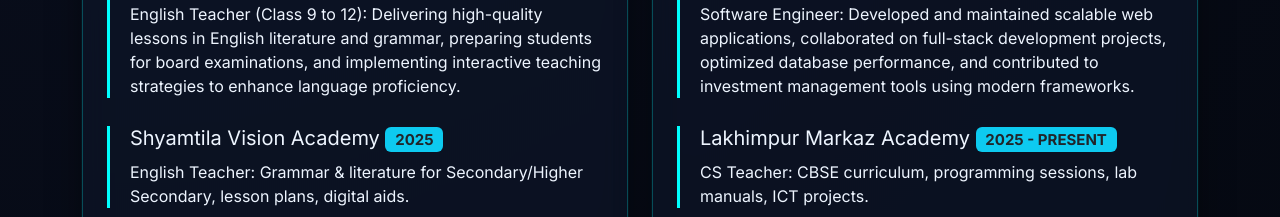
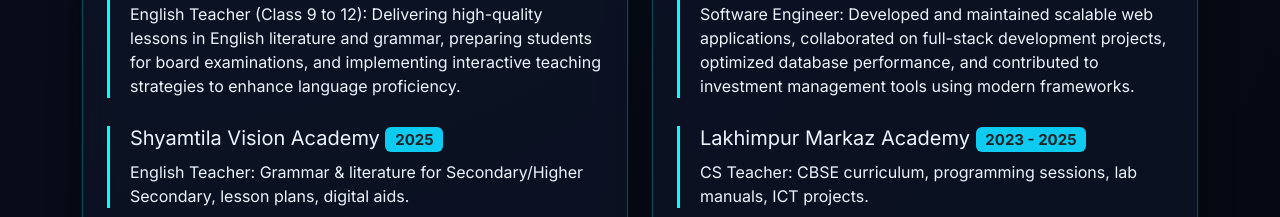
Before and after one commit to mttm1995/qr-portfolio, a website: page index.html in a window 1280 px wide. Shown: the part 1120-1337 px from the top of the page. Drawn offline with nearby package versions, Linux system fonts and the light colour scheme.

Commit message:
LMA last date updated

```diff
--- a/index.html
+++ b/index.html
@@ -368,7 +368,7 @@
               <p>Software Engineer: Developed and maintained scalable web applications, collaborated on full-stack development projects, optimized database performance, and contributed to investment management tools using modern frameworks.</p>
             </div>
             <div class="timeline-item">
-              <h5>Lakhimpur Markaz Academy <span class="badge bg-info text-dark">2025 - PRESENT</span></h5>
+              <h5>Lakhimpur Markaz Academy <span class="badge bg-info text-dark">2023 - 2025</span></h5>
               <p>CS Teacher: CBSE curriculum, programming sessions, lab manuals, ICT projects.</p>
             </div>
             <div class="timeline-item">
```
